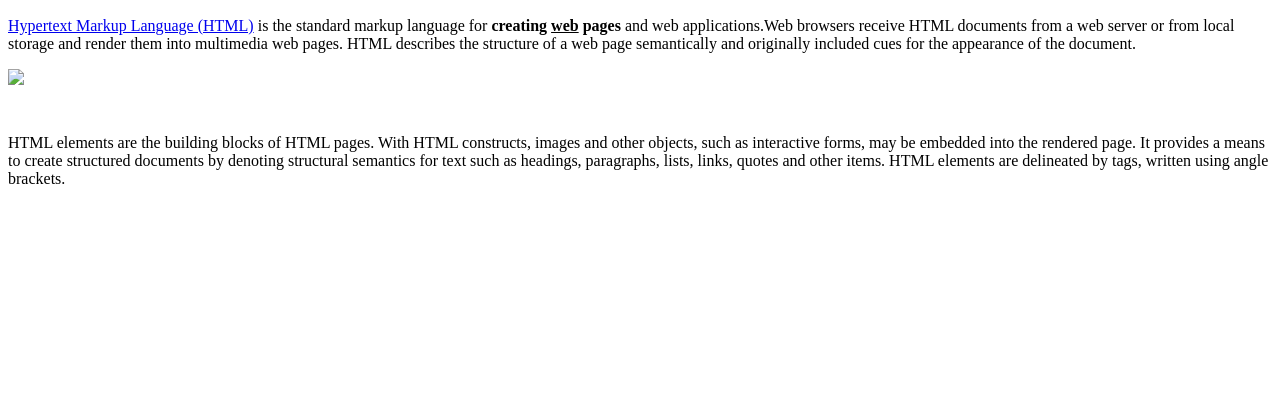
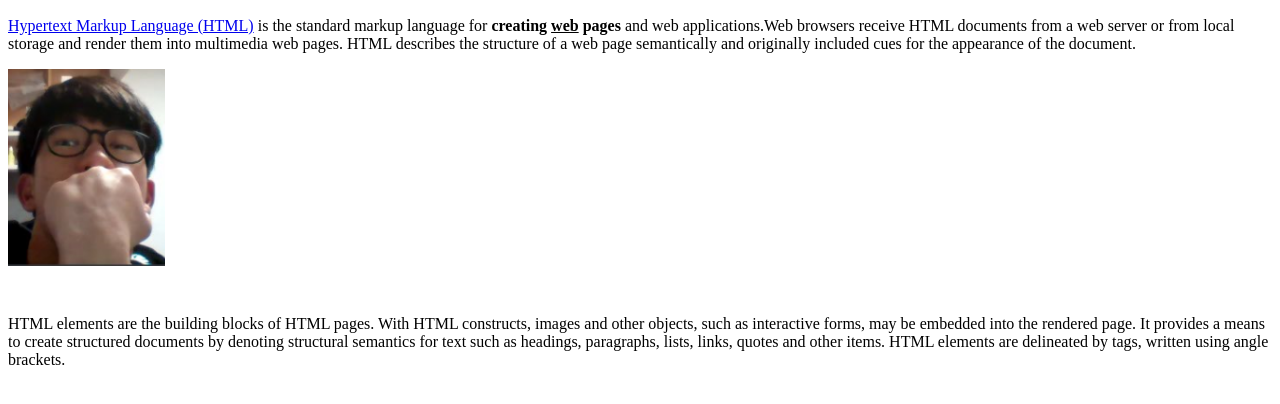
Before and after one commit to sangjw2/web1, a plain HTML site: page 1.html in a window 1280 px wide. Shown: the part 184-588 px from the top of the page. Drawn offline with Linux system fonts and the light colour scheme; the site is published under a folder, as on GitHub Pages, so addresses that start at the root find nothing.

Commit message:
Update 1.html

```diff
--- a/1.html
+++ b/1.html
@@ -13,7 +13,7 @@
     </ol>
     <h2>HTML</h2>
     <p><a href="https://www.w3.org/TR/2011/WD-html5-20110405/" target="_blank" title="html5 specification">Hypertext Markup Language (HTML)</a> is the standard markup language for <strong>creating <u>web</u> pages</strong> and web applications.Web browsers receive HTML documents from a web server or from local storage and render them into multimedia web pages. HTML describes the structure of a web page semantically and originally included cues for the appearance of the document.</p>
-    <img src="/img1.png">
+    <img src="img1.png">
     <p style="margin-top: 45px;">HTML elements are the building blocks of HTML pages. With HTML constructs, images and other objects, such as interactive forms, may be embedded into the rendered page. It provides a means to create structured documents by denoting structural semantics for text such as headings, paragraphs, lists, links, quotes and other items. HTML elements are delineated by tags, written using angle brackets.</p>
 </body>
 </html>
```
